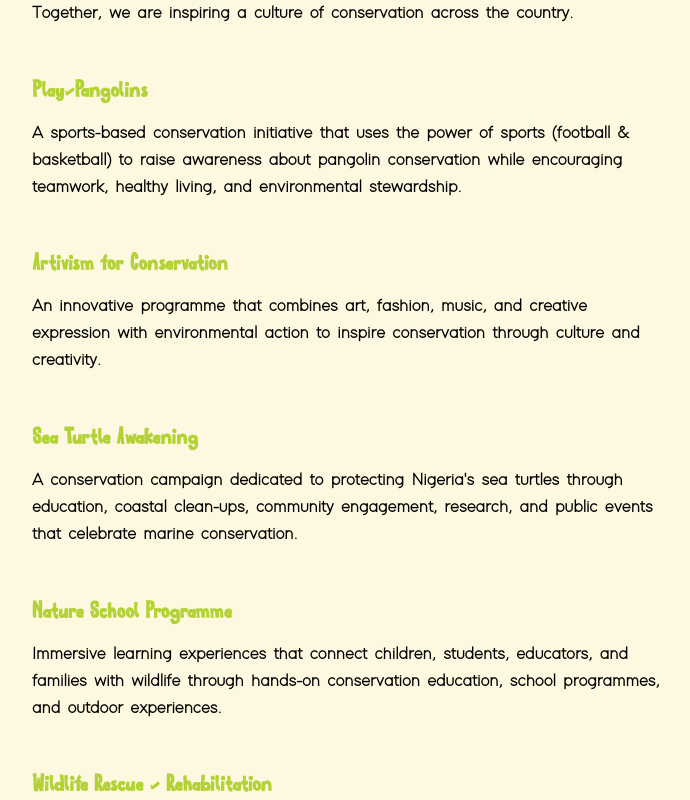
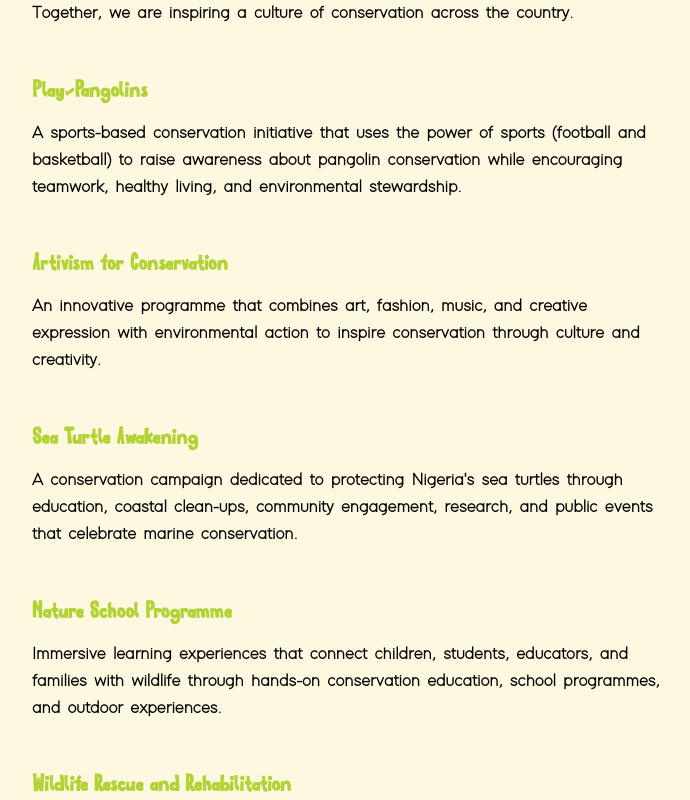
Before and after one commit to mishael-ed/GFWSITE2, a React (Vite) app: page /initiatives in a window 1280 px wide. Shown: the part 760-1560 px from the top of the page, without its empty margins (288-978 px from the left). Built offline with nearby package versions, Linux system fonts and the light colour scheme.

Commit message:
font changes

```diff
--- a/src/BlogsPage.jsx
+++ b/src/BlogsPage.jsx
@@ -20,7 +20,7 @@ const topics = [
     image: '/blog-images/conservation-education.jpg',
   },
   {
-    title: 'Community & Conservation',
+    title: 'Community and Conservation',
     description: 'How people and partnerships create lasting change.',
     image: '/blog-images/community-conservation.jpg',
   },
--- a/src/DirectorPage.jsx
+++ b/src/DirectorPage.jsx
@@ -26,7 +26,7 @@ function DirectorPage() {
 
           <header style={{ borderBottom: '4px solid #000000', paddingBottom: '32px', marginBottom: '38px' }}>
             <p style={{ fontFamily: 'Modern Sans', color: '#F69524', fontWeight: 'bold', fontSize: '16px', letterSpacing: '2px', textTransform: 'uppercase', margin: '0 0 12px' }}>
-              Founder &amp; Director
+              Founder and Director
             </p>
             <h1 style={{ fontFamily: 'Skreeble', color: '#009a2e', fontSize: 'clamp(64px, 10vw, 105px)', lineHeight: .88, margin: 0 }}>
               CHINEDU MOGBO
--- a/src/EducationPage.jsx
+++ b/src/EducationPage.jsx
@@ -55,7 +55,7 @@ function EducationPage() {
           Wild Tales uses the power of storytelling to inspire a love for wildlife and the environment. Through creative writing, reading, and storytelling activities, participants explore the wonders of nature while developing their imagination, communication skills, and appreciation for conservation.
         </p>
 
-        <h2 style={headingStyle}>Research &amp; Conservation</h2>
+        <h2 style={headingStyle}>Research and Conservation</h2>
         <p style={paragraphStyle}>
           Supporting wildlife conservation through research, species monitoring, habitat protection, and evidence-based solutions that strengthen biodiversity conservation across Nigeria.
         </p>
--- a/src/InitiativesPage.jsx
+++ b/src/InitiativesPage.jsx
@@ -44,7 +44,7 @@ function InitiativesPage() {
 
         <h2 style={headingStyle}>Play4Pangolins</h2>
         <p style={paragraphStyle}>
-          A sports-based conservation initiative that uses the power of sports (football &amp; basketball) to raise awareness about pangolin conservation while encouraging teamwork, healthy living, and environmental stewardship.
+          A sports-based conservation initiative that uses the power of sports (football and basketball) to raise awareness about pangolin conservation while encouraging teamwork, healthy living, and environmental stewardship.
         </p>
 
         <h2 style={headingStyle}>Artivism for Conservation</h2>
@@ -62,7 +62,7 @@ function InitiativesPage() {
           Immersive learning experiences that connect children, students, educators, and families with wildlife through hands-on conservation education, school programmes, and outdoor experiences.
         </p>
 
-        <h2 style={headingStyle}>Wildlife Rescue &amp; Rehabilitation</h2>
+        <h2 style={headingStyle}>Wildlife Rescue and Rehabilitation</h2>
         <p style={paragraphStyle}>
           Our wildlife sanctuary provides rescue, rehabilitation, and lifelong care for animals in need while working to return suitable wildlife to their natural habitats whenever possible.
         </p>
--- a/src/PortfolioDetailPages.jsx
+++ b/src/PortfolioDetailPages.jsx
@@ -92,7 +92,7 @@ export function ArtivismPage() {
       <ul style={listStyle}>
         <li><strong>Creative Advocacy</strong> – Using art, music, fashion, theatre, and storytelling to communicate conservation messages.</li>
         <li><strong>Environmental Action</strong> – Inspiring communities to reduce waste, embrace sustainability, and protect wildlife.</li>
-        <li><strong>Education &amp; Engagement</strong> – Creating interactive experiences that connect people of all ages with nature.</li>
+        <li><strong>Education and Engagement</strong> – Creating interactive experiences that connect people of all ages with nature.</li>
         <li><strong>Collaboration</strong> – Bringing together artists, schools, businesses, conservationists, and communities to create meaningful environmental impact.</li>
       </ul>
 
--- a/src/SanctuaryPage.jsx
+++ b/src/SanctuaryPage.jsx
@@ -53,7 +53,7 @@ function SanctuaryPage() {
           Discover. Learn. Protect. Together, we can give wildlife a second chance.
         </p>
 
-        <h2 style={headingStyle}>Rescue &amp; Rehabilitation</h2>
+        <h2 style={headingStyle}>Rescue and Rehabilitation</h2>
         <p style={paragraphStyle}>
           Every rescued animal deserves a second chance.
         </p>
--- a/src/SponsorStrip.jsx
+++ b/src/SponsorStrip.jsx
@@ -31,7 +31,7 @@ function LogoGroup({ hidden = false }) {
 function SponsorStrip() {
   return (
     <section className="sponsor-strip" aria-label="Our partners and sponsors">
-      <p className="sponsor-strip-label">Our partners &amp; sponsors</p>
+      <p className="sponsor-strip-label">Our partners and sponsors</p>
       <div className="sponsor-marquee">
         <div className="sponsor-track">
           <LogoGroup />
```
